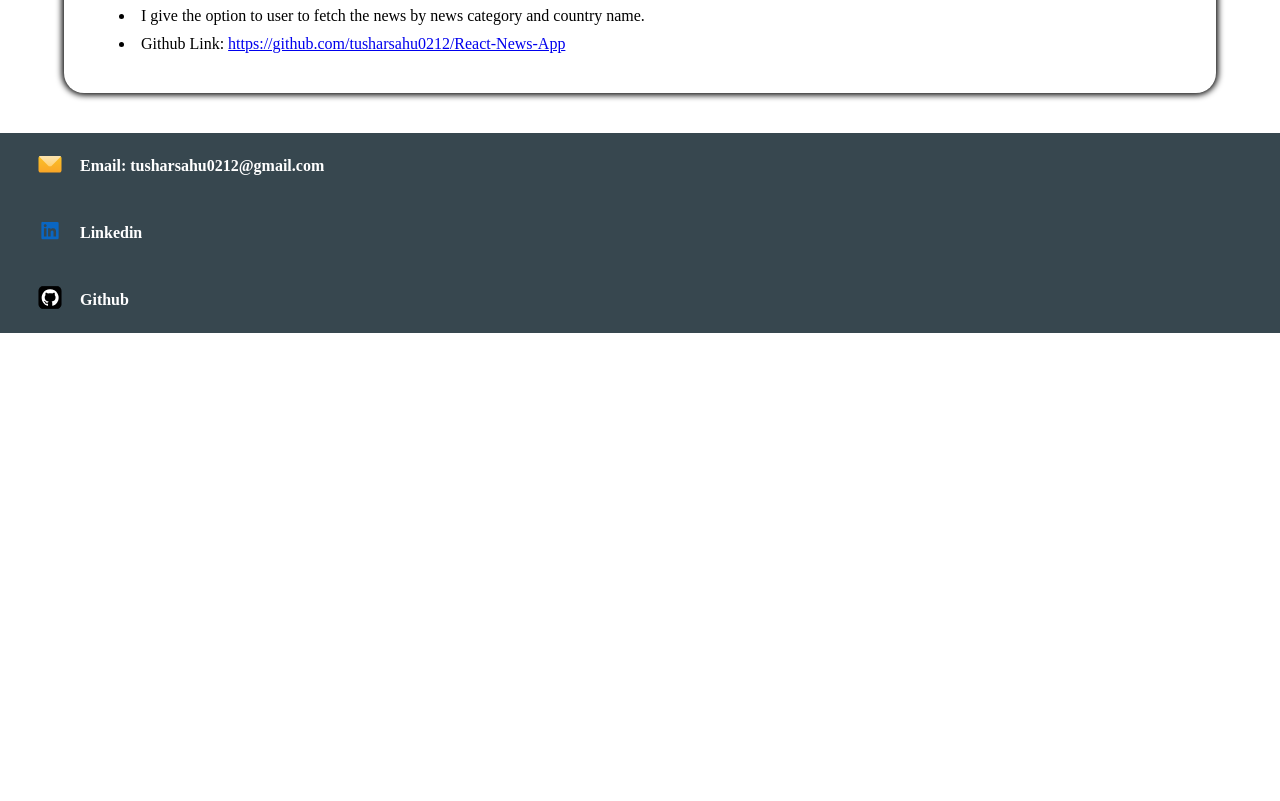
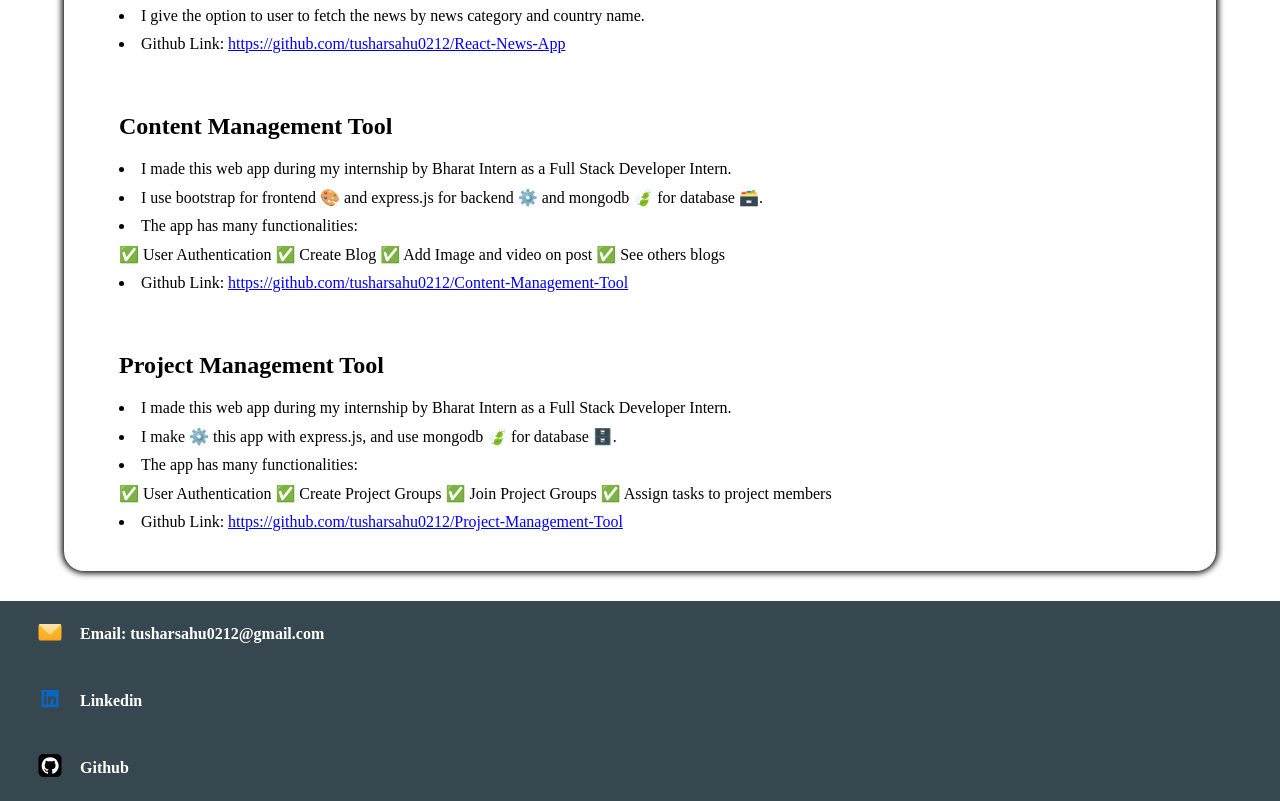
Before and after one commit to tusharsahu0212/Tushar-Portfolio, a plain HTML site: page project.html in a window 1280 px wide. Shown: the part 467-1268 px from the top of the page. Before the commit the page ends 800 px from the top, so only its background shows below. Drawn offline with Linux system fonts and the light colour scheme.

Commit message:
add bharat intern wala project

```diff
--- a/project.html
+++ b/project.html
@@ -40,6 +40,36 @@
             <li>Github Link: <a href="https://github.com/tusharsahu0212/React-News-App" target="_blank" rel="noreferrer">https://github.com/tusharsahu0212/React-News-App</a></li>
         </div>
 
+ <div class="project">
+            <h2>Content Management Tool</h2>
+            <li>I made this web app during my internship by Bharat Intern as a Full Stack Developer Intern.
+            </li>
+            <li>I use bootstrap for frontend 🎨 and express.js for backend ⚙️ and mongodb 🍃 for database 🗃️.</li>
+            <li> The app has many functionalities: </li>
+            ✅ User Authentication
+            ✅ Create Blog
+            ✅ Add Image and video on post
+            ✅ See others blogs
+
+            <li>Github Link: <a href="https://github.com/tusharsahu0212/Content-Management-Tool" target="_blank"
+                    rel="noreferrer">https://github.com/tusharsahu0212/Content-Management-Tool</a></li>
+        </div>
+
+        <div class="project">
+            <h2>Project Management Tool</h2>
+            <li>I made this web app during my internship by Bharat Intern as a Full Stack Developer Intern.</li>
+            <li>I make ⚙️ this app with express.js, and use mongodb 🍃 for database 🗄️.
+            </li>
+            <li> The app has many functionalities: </li>
+            ✅ User Authentication
+            ✅ Create Project Groups
+            ✅ Join Project Groups
+            ✅ Assign tasks to project members
+
+            <li>Github Link: <a href="https://github.com/tusharsahu0212/Project-Management-Tool" target="_blank"
+                    rel="noreferrer">https://github.com/tusharsahu0212/Project-Management-Tool</a></li>
+        </div>
+
 
     </main>
 
```
